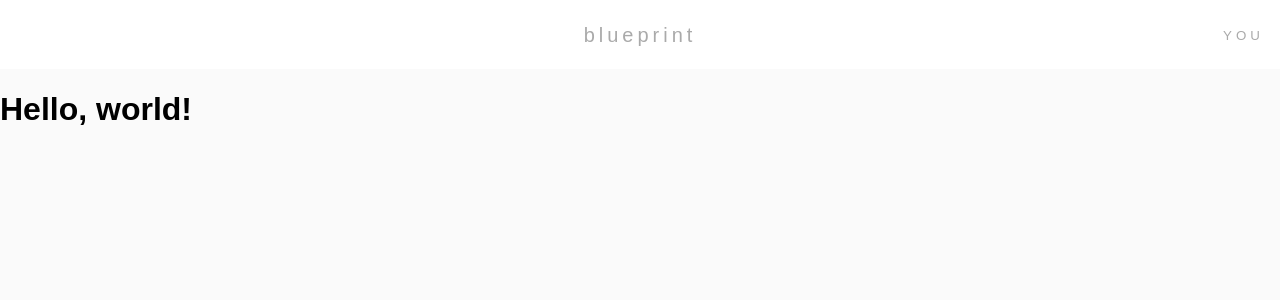
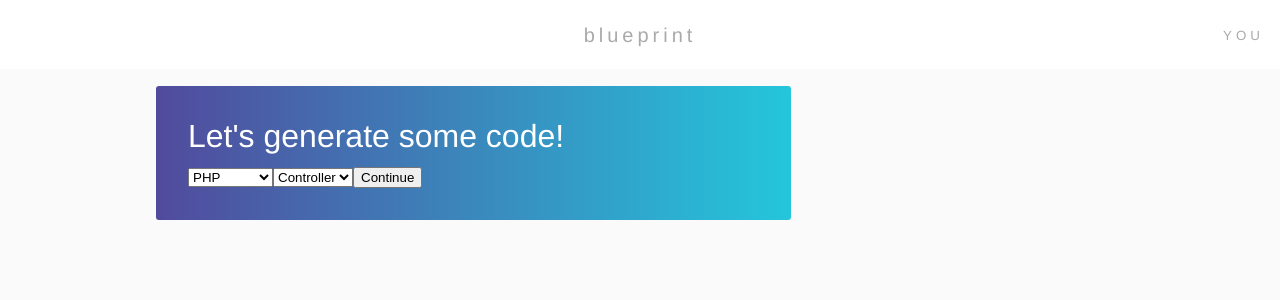
Before and after one commit to stephan281094/blueprint, a React app: page / in a window 1280 px wide. Shown: the top 300 px of the page. Built offline with nearby package versions, Linux system fonts and the light colour scheme; the HTML template or start-up script is replaced by a standard one.

Commit message:
Add typography and the GeneratorContainer Component

```diff
--- a/src/App.js
+++ b/src/App.js
@@ -1,12 +1,13 @@
 import React, { Component } from 'react'
 import Header from './components/Header'
+import Home from './containers/Home'
 
 export default class App extends Component {
   render() {
     return (
       <div className='app-container'>
         <Header />
-        <h1>Hello, world!</h1>
+        <Home />
       </div>
     )
   }
--- /dev/null
+++ b/src/components/GeneratorContainer.js
@@ -0,0 +1,26 @@
+import React, { Component } from 'react'
+
+class GeneratorContainer extends Component {
+  render () {
+    return (
+      <div className='generator-container'>
+        <h1>Let's generate some code!</h1>
+        <select>
+          <option value='php'>PHP</option>
+          <option value='js'>JavaScript</option>
+          <option value='css'>CSS</option>
+          <option value='html'>HTML</option>
+        </select>
+        <select>
+          <option value='controller'>Controller</option>
+          <option value='model'>Model</option>
+          <option value='view'>View</option>
+          <option value='service'>Service</option>
+        </select>
+        <button type='submit'>Continue</button>
+      </div>
+    )
+  }
+}
+
+export default GeneratorContainer
--- /dev/null
+++ b/src/containers/Home.js
@@ -0,0 +1,19 @@
+import React, { Component } from 'react'
+import GeneratorContainer from '../components/GeneratorContainer'
+
+class Home extends Component {
+  render () {
+    return (
+      <div className='main-wrapper'>
+        <main>
+          <GeneratorContainer />
+        </main>
+        <aside>
+
+        </aside>
+      </div>
+    )
+  }
+}
+
+export default Home
--- a/src/style.css
+++ b/src/style.css
@@ -1,22 +1,5 @@
-*,
-*:before,
-*:after {
-  box-sizing: border-box;
-}
-
-html,
-body {
-  padding: 0;
-  margin: 0;
-  height: 100%;
-  width: 100%;
-}
-
-body {
-  font-family: 'Helvetica Neue Light', sans-serif;
-  display: table;
-  background-color: #fafafa;
-}
+@import 'styles/base.css';
+@import 'styles/typography.css';
 
 p {
   line-height: 1.5;
@@ -27,6 +10,12 @@ p {
 a {
   text-decoration: none;
   font-weight: 200;
+}
+
+h1, h2, h3, h4, h5, h6 {
+  font-weight: 400;
+  margin-top: 0;
+  font-family: 'Helvetica Neue', sans-serif;
 }
 
 .app-header {
@@ -58,7 +47,7 @@ a {
   text-decoration: none;
   color: #aaa;
   margin: 0 1rem;
-  font-weight: 200;
+  font-weight: 300;
   text-transform: uppercase;
   font-size: 10pt;
   letter-spacing: 4px;
@@ -77,6 +66,10 @@ a {
   text-align: center;
 }
 
+.app-header .app-header-link.app-logo:hover {
+  color: steelblue;
+}
+
 .app-container {
   position: relative;
   width: 100%;
@@ -85,3 +78,59 @@ a {
   display: table;
   padding-top: 70px;
 }
+
+.main-wrapper {
+  margin: 0 auto;
+  padding: 0 .5rem;
+  display: flex;
+  flex-direction: column;
+}
+
+.generator-container {
+  width: 100%;
+  padding: 2rem;
+  background: linear-gradient(to left, #24c6dc , #514a9d);
+  border-radius: 3px;
+}
+
+.generator-container h1 {
+  color: #fff;
+  font-weight: 100 !important;
+}
+
+main,
+aside {
+  position: relative;
+  padding: .5rem 0;
+  width: 100%;
+}
+
+main {
+  flex: 2;
+}
+
+aside {
+  flex: 1;
+}
+
+@media (min-width: 200px) {
+  .main-wrapper {
+    max-width: 780px;
+  }
+}
+
+@media (min-width: 1000px) {
+  main {
+    padding: 1rem 1rem 1rem 0;
+  }
+
+  aside {
+    padding: 1rem 0;
+  }
+
+  .main-wrapper {
+    max-width: 1000px;
+    padding: 0 1rem;
+    flex-direction: row;
+  }
+}
--- /dev/null
+++ b/src/styles/base.css
@@ -0,0 +1,19 @@
+*,
+*:before,
+*:after {
+  box-sizing: border-box;
+}
+
+html,
+body {
+  padding: 0;
+  margin: 0;
+  height: 100%;
+  width: 100%;
+}
+
+body {
+  font-family: 'Helvetica Neue', sans-serif;
+  display: table;
+  background-color: #fafafa;
+}
--- /dev/null
+++ b/src/styles/typography.css
@@ -0,0 +1,92 @@
+h1, h2, h3, h4, h5, h6 {
+   margin-bottom: .75rem;
+}
+
+p {
+   font-size: 17px;
+   line-height: 26px;
+   margin-top: 0;
+   margin-bottom: 35px;
+}
+
+p.weights {
+   letter-spacing: 2px;
+   font-size: 13px;
+   color: rgba(173, 173, 173, 1);
+   margin-bottom: 35px;
+   border-width: 0 0 1px 0;
+   border-style: dotted;
+   margin-top: 45px;
+}
+
+p.pullquote {
+   font-size: 17px;
+   line-height: 26px;
+   margin-bottom: 35px;
+   padding-left: 15px;
+   border-width: 0 0 0 3px;
+   border-style: solid;
+}
+
+p.map {
+   font-weight: 400;
+   font-style: normal;
+   margin-bottom: 0;
+   text-align: justify;
+   font-size: 27px;
+   line-height: 54px;
+   margin-top: 0;
+}
+
+p.heading {
+   letter-spacing: 2px;
+   font-size: 13px;
+   margin-bottom: 35px;
+   border-width: 0 0 1px 0;
+   border-style: dotted;
+   margin-top: 45px;
+   color: rgba(0, 0, 0, 1);
+}
+
+p.intro {
+   margin-bottom: 35px;
+   font-size: 21px;
+   line-height: 28px;
+}
+
+p.inverse-big {
+   background-color: rgba(51,51,51,1);
+   color: rgba(255,255,255,1);
+   padding: 30px;
+   margin-bottom: 0;
+}
+
+p.inverse-med {
+   background-color: rgba(51,51,51,1);
+   color: rgba(255,255,255,1);
+   padding: 30px;
+   margin-bottom: 0;
+   padding-top: 0;
+   font-size: 15px;
+}
+
+p.inverse-small {
+   padding-top: 0;
+   padding-left: 30px;
+   padding-right: 30px;
+   padding-bottom: 30px;
+   background-color: rgba(51,51,51,1);
+   color: rgba(255,255,255,1);
+   font-size: 13px;
+}
+
+p.inverse-heading {
+   background-color: rgba(51,51,51,1);
+   color: rgba(255,255,255,1);
+   padding: 30px;
+   margin-bottom: 0;
+   padding-bottom: 0;
+   font-size: 15px;
+   letter-spacing: 2px;
+   margin-top: 50px;
+}
```
